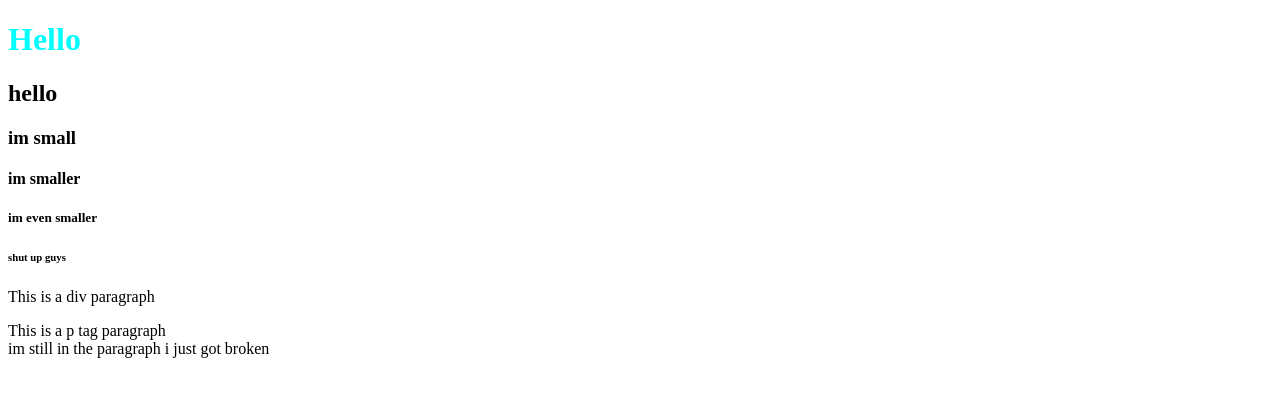
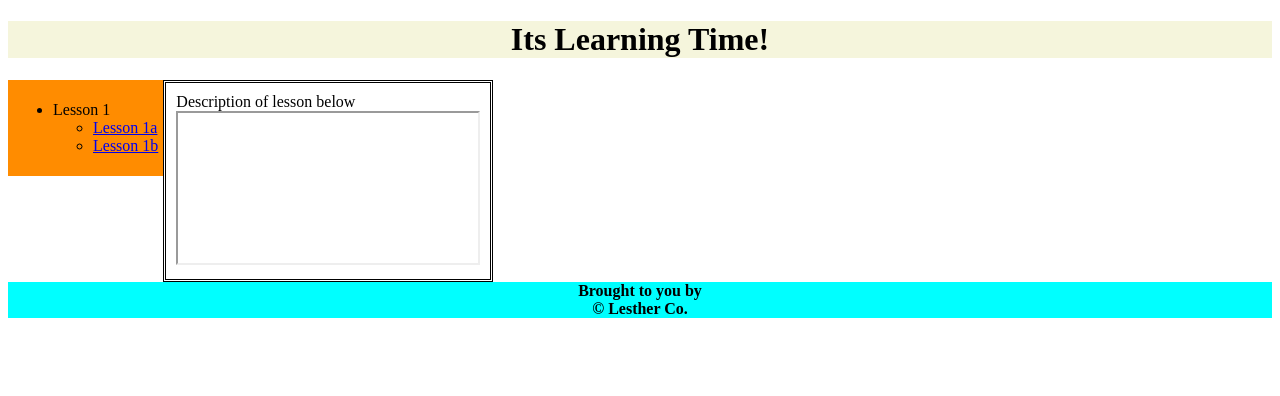
Before and after one commit to lestherreynoso/MyPlayground, a plain HTML site: page index.html in a window 1280 px wide. Drawn offline with Linux system fonts and the light colour scheme.

Commit message:
updating lesson 2 and home page

```diff
--- a/index.html
+++ b/index.html
@@ -2,17 +2,87 @@
 <html>
     <head lang="en">
         <meta charset="UTF-8">
-        <title>TestSite</title>
+        <title>Learning Time!</title>
+
+        <style>
+            /*.header{*/
+                /*background-color: aqua;*/
+            /*}*/
+            /*.main{*/
+                /*background-color: yellow;*/
+            /*}*/
+            /*.footer{*/
+                /*background-color: darksalmon;*/
+            /*}*/
+            #header{
+                background-color: beige;
+                text-align: center;
+            }
+            #section{
+                border: double;
+                /*width:350px;*/
+                float:left;
+                padding:10px;
+            }
+
+            #footer{
+                clear: both;
+                text-align: center;
+                background-color: aqua;
+            }
+            #menu{
+                background-color: darkorange;
+                /*height:300px;*/
+                /*width:200px;*/
+                float:left;
+                padding:5px;
+            }
+            #top{
+                float: left;
+            }
+            #bottom{
+                /*float: left;*/
+                /*clear: both;*/
+            }
+
+        </style>
+
     </head>
     <body>
+        <header>
+            <div id="header">
+                <h1>Its Learning Time!</h1>
+            </div>
+        </header>
+        <main>
+            <div id="menu">
+                <ul>
+                    <li>Lesson 1
+                        <ul>
+                            <li><a href="lesson1a.html">Lesson 1a</a></li>
+                            <li><a href="lesson1b.html">Lesson 1b</a> </li>
+                        </ul>
+                    </li>
+                </ul>
+            </div>
+            <div id="section">
 
-        <h1 style="color:aqua">Hello</h1>
-        <h2>hello</h2>
-        <h3>im small</h3>
-        <h4>im smaller</h4>
-        <h5>im even smaller</h5>
-        <h6>shut up guys</h6>
-        <div>This is a div paragraph</div>
-        <p>This is a p tag paragraph <br /> im still in the paragraph i just got broken</p>
+                <div id="top">
+                    Description of lesson below
+                </div>
+                <br>
+                <iframe id="bottom">
+                To be filled
+                </iframe>
+            </div>
+
+        </main>
+        <footer>
+            <div id="footer"><h4>Brought to you by <br>&copy; Lesther Co.</h4></div>
+        </footer>
+
+    <script>
+
+    </script>
     </body>
 </html>
```
Also changed, not shown: lesson1a.html (added, +23 -0 lines), lesson1b.html (added, +50 -0 lines).
